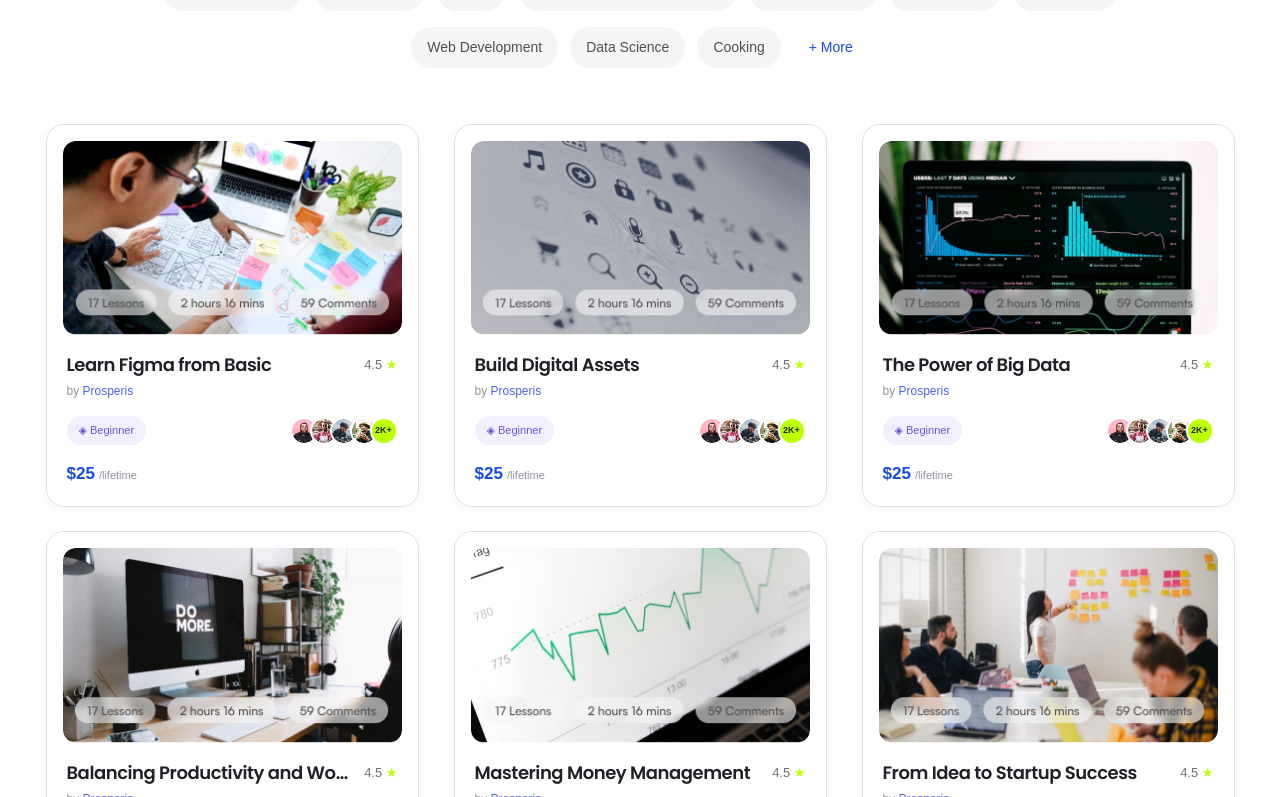
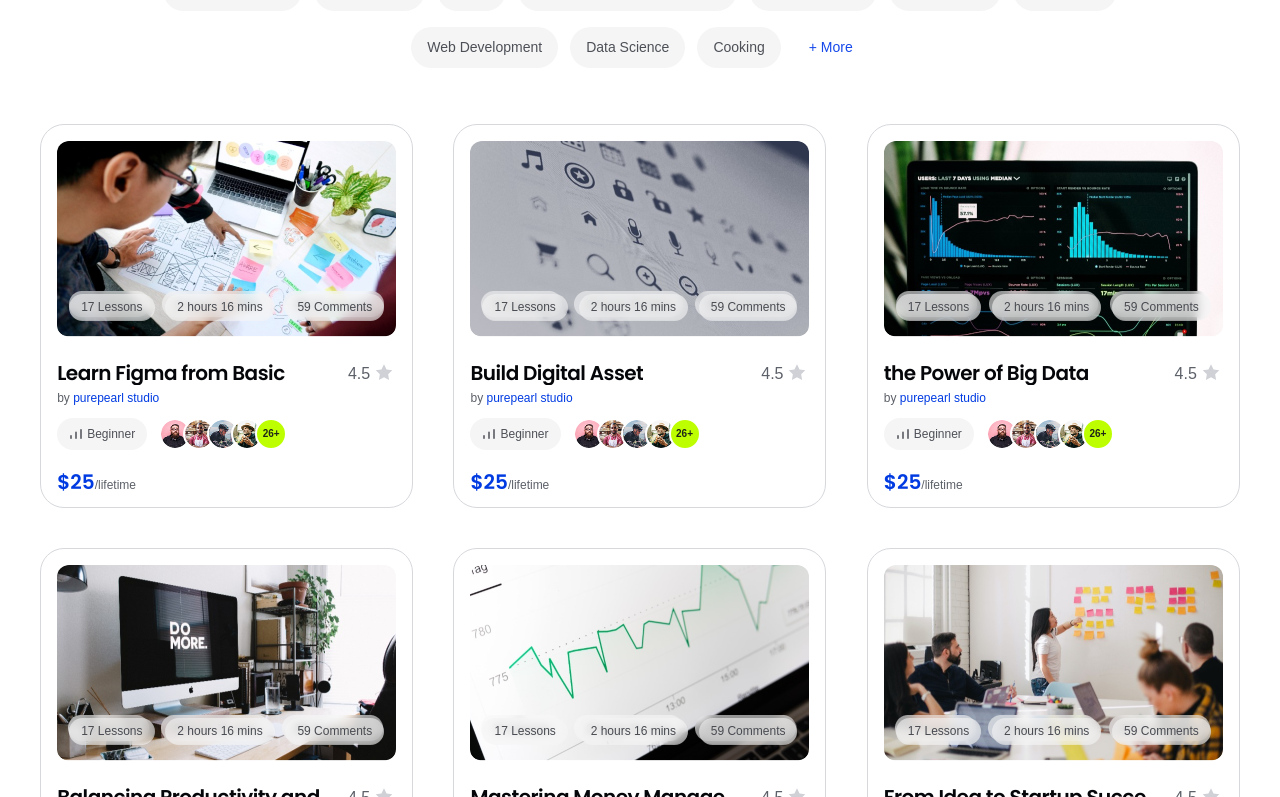
Before and after one commit to billalhossainjoy/bytespacenew, a Next.js app: page / in a window 1280 px wide. Shown: the part 1623-2420 px from the top of the page. Built offline with nearby package versions, Linux system fonts and the light colour scheme; a web font is replaced by a local one.

Commit message:
style: refine course cards to match design

```diff
--- a/src/app/globals.css
+++ b/src/app/globals.css
@@ -30,6 +30,7 @@
 
   --color-ink: #040819;
   --color-shuttle-gray-50: #f5f5f5;
+  --color-shuttle-gray-200: #cfd1d6;
   --color-shuttle-gray-400: #8a919c;
   --color-persian-blue-600: #0d45eb;
   --color-electric-lime-500: #bdff00;
--- a/src/components/landing/CourseDiscovery.tsx
+++ b/src/components/landing/CourseDiscovery.tsx
@@ -58,7 +58,7 @@ export function CourseDiscovery() {
         </div>
 
         {visibleCourses.length > 0 ? (
-          <div className="mt-14 grid justify-items-center gap-6 md:grid-cols-2 lg:grid-cols-3">
+          <div className="mt-14 grid justify-items-center gap-10 md:grid-cols-2 lg:grid-cols-3">
             {visibleCourses.map((course) => (
               <CourseCard course={course} key={course.id} />
             ))}
--- a/src/components/landing/courses/CourseCard.tsx
+++ b/src/components/landing/courses/CourseCard.tsx
@@ -15,54 +15,82 @@ type CourseCardProps = {
 
 export function CourseCard({ course }: CourseCardProps) {
   return (
-    <article className="w-full max-w-[373px] rounded-[18px] border border-[#dedfe3] bg-white p-4 shadow-[0_5px_18px_rgba(22,31,53,0.03)] transition-transform duration-200 hover:-translate-y-1">
+    <article className="h-[384px] w-full max-w-[373px] rounded-[24px] border border-[#d6d8dc] bg-white p-4 transition-transform duration-200 hover:-translate-y-1">
+      <div className="relative overflow-hidden rounded-[12px]">
         <Image
           alt={course.title}
-        className="h-auto w-full rounded-[13px]"
+          className="h-[196px] w-full object-cover"
           height={196}
           src={course.image}
           width={341}
         />
 
-      <div className="px-1 pb-1 pt-4">
+        <div className="absolute inset-x-3 bottom-4 flex items-center justify-between gap-2">
+          {['17 Lessons', '2 hours 16 mins', '59 Comments'].map((detail) => (
+            <span
+              className="whitespace-nowrap rounded-[24px] bg-[#f6f6f6]/60 px-3 py-1.5 text-[12px] leading-[1.2] text-[#484b51] backdrop-blur-[4px]"
+              key={detail}
+            >
+              {detail}
+            </span>
+          ))}
+        </div>
+      </div>
+
+      <div className="pt-6">
         <div className="flex items-start justify-between gap-3">
           <div className="min-w-0">
-            <h3 className="font-heading truncate text-[18px] font-semibold tracking-[-0.025em] text-[#202126]">
+            <h3 className="font-heading text-heading-xs truncate font-semibold tracking-[-0.025em] text-[#050609]">
               {course.title}
             </h3>
-            <p className="mt-1 text-[12px] text-[#8d919a]">
-              by <span className="text-[#4e62ea]">{course.author}</span>
+            <p className="text-body-xs mt-1 text-[#5c6068]">
+              by <span className="text-[#003be2]">{course.author}</span>
             </p>
           </div>
-          <p className="shrink-0 pt-1 text-[13px] text-[#6f727a]">
-            {course.rating} <span className="text-electric-lime-500">★</span>
+          <p className="text-body-m flex shrink-0 items-center gap-0.5 text-[#5c6068]">
+            {course.rating}
+            <svg
+              aria-hidden="true"
+              className="text-shuttle-gray-200"
+              fill="currentColor"
+              height="24"
+              viewBox="0 0 20 20"
+              width="24"
+            >
+              <path
+                d="m10 2.75 2.13 4.32 4.77.69-3.45 3.37.81 4.75L10 13.64l-4.26 2.24.81-4.75L3.1 7.76l4.77-.69L10 2.75Z"
+              />
+            </svg>
           </p>
         </div>
 
-        <div className="mt-4 flex items-center justify-between gap-3">
-          <span className="rounded-full bg-[#f2efff] px-3 py-1.5 text-[11px] font-medium text-[#6854d9]">
-            ◈ Beginner
+        <div className="mt-2.5 flex h-8 items-center gap-3">
+          <span className="text-label-xs flex h-8 items-center gap-1 rounded-[24px] bg-shuttle-gray-50 px-3 text-[#4d5057]">
+            <svg aria-hidden="true" fill="none" height="14" viewBox="0 0 14 14" width="14">
+              <path d="M2 8.75v2.5M7 5.25v6M12 2.75v8.5" stroke="currentColor" strokeLinecap="round" strokeWidth="1.5" />
+            </svg>
+            Beginner
           </span>
           <div className="flex items-center">
             {previewAvatars.map((avatar, index) => (
               <Image
                 alt=""
-                className={`size-7 rounded-full border-2 border-white object-cover ${index === 0 ? "" : "-ml-2"}`}
+                className={`size-8 rounded-full border-2 border-white object-cover ${index === 0 ? "" : "-ml-2"}`}
                 height={43}
                 key={avatar}
                 src={avatar}
                 width={43}
               />
             ))}
-            <span className="bg-electric-lime-500 -ml-2 grid size-7 place-items-center rounded-full border-2 border-white text-[9px] font-semibold text-[#1f2718]">
-              2K+
+            <span className="bg-electric-lime-500 -ml-2 grid size-8 place-items-center rounded-full border-2 border-white text-[10px] font-semibold text-[#1f2718]">
+              26+
             </span>
           </div>
         </div>
 
-        <p className="mt-4 text-[17px] font-semibold text-[#1549ea]">
+        <p className="font-heading mt-5 text-[20px] font-semibold leading-[1.2] text-[#003be2]">
           ${course.price}
-          <span className="ml-1 text-[11px] font-normal text-[#8d919a]">/lifetime</span>
+          <span className="font-body text-body-xs font-normal text-[#5c6068]">/lifetime</span>
         </p>
       </div>
     </article>
--- a/src/data/courses.ts
+++ b/src/data/courses.ts
@@ -34,7 +34,7 @@ export const courses: Course[] = [
   {
     id: 1,
     title: "Learn Figma from Basic",
-    author: "Prosperis",
+    author: "purepearl studio",
     image: "/assets/courses/thumbnails/course-01-figma-design.png",
     categories: ["UI/UX Design", "Graphic Design", "Web Development"],
     rating: 4.5,
@@ -42,8 +42,8 @@ export const courses: Course[] = [
   },
   {
     id: 2,
-    title: "Build Digital Assets",
-    author: "Prosperis",
+    title: "Build Digital Asset",
+    author: "purepearl studio",
     image: "/assets/courses/thumbnails/course-02-digital-assets.png",
     categories: ["Digital Illustration", "Animation", "Graphic Design"],
     rating: 4.5,
@@ -51,8 +51,8 @@ export const courses: Course[] = [
   },
   {
     id: 3,
-    title: "The Power of Big Data",
-    author: "Prosperis",
+    title: "the Power of Big Data",
+    author: "purepearl studio",
     image: "/assets/courses/thumbnails/course-03-big-data.png",
     categories: ["Data Science", "Web Development"],
     rating: 4.5,
@@ -61,7 +61,7 @@ export const courses: Course[] = [
   {
     id: 4,
     title: "Balancing Productivity and Work",
-    author: "Prosperis",
+    author: "purepearl studio",
     image: "/assets/courses/thumbnails/course-04-productivity.png",
     categories: ["Productivity", "Freelance & Entrepreneurship"],
     rating: 4.5,
@@ -70,7 +70,7 @@ export const courses: Course[] = [
   {
     id: 5,
     title: "Mastering Money Management",
-    author: "Prosperis",
+    author: "purepearl studio",
     image: "/assets/courses/thumbnails/course-05-money-management.png",
     categories: ["Freelance & Entrepreneurship", "Marketing"],
     rating: 4.5,
@@ -79,7 +79,7 @@ export const courses: Course[] = [
   {
     id: 6,
     title: "From Idea to Startup Success",
-    author: "Prosperis",
+    author: "purepearl studio",
     image: "/assets/courses/thumbnails/course-06-startup-success.png",
     categories: ["Marketing", "Creative Marketing", "Social Media"],
     rating: 4.5,
```
Lines whose indentation alone changed are shown as unchanged.
